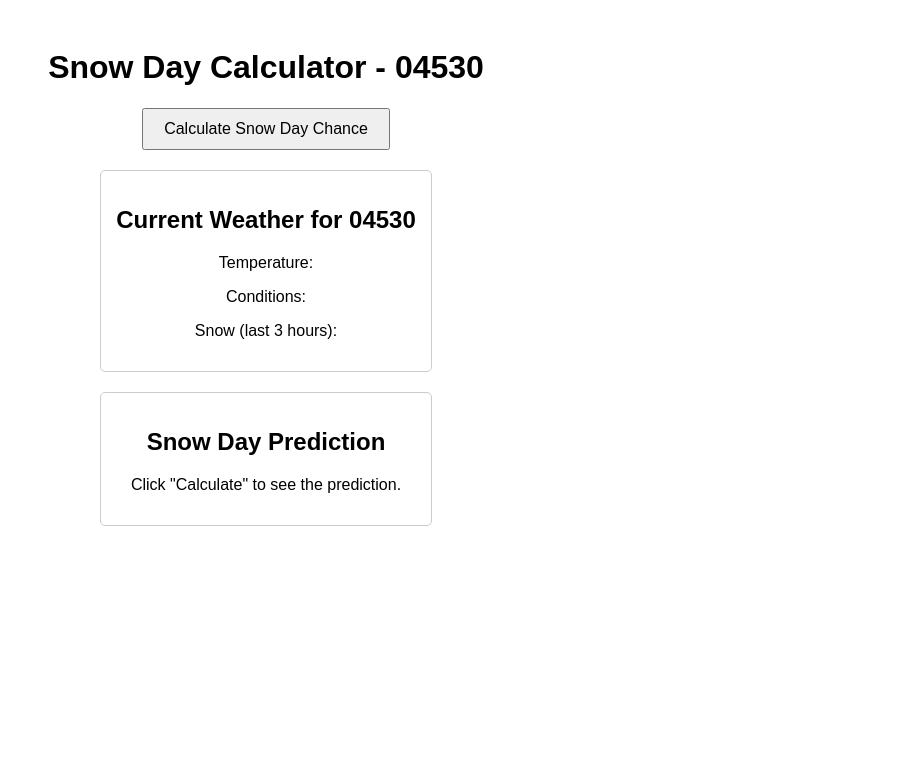
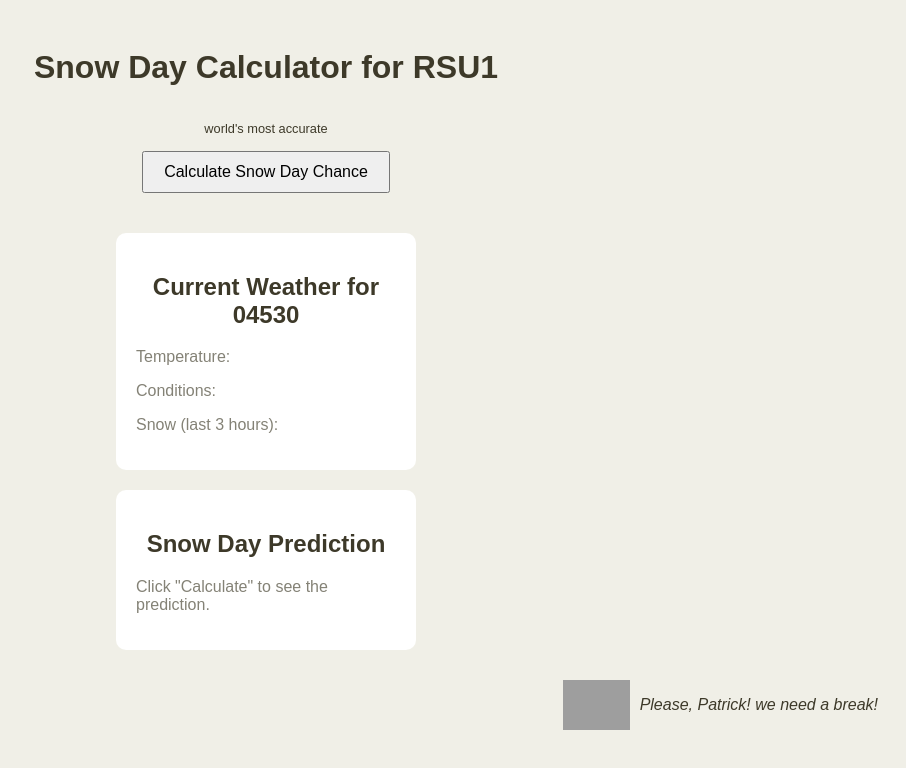
Before and after one commit to declan-wright/snowday-privacy-policy, a plain HTML site: page map.html in a window 1280 px wide. Shown: the whole page, without its empty margins (374-1280 px from the left). Drawn offline with Linux system fonts and the light colour scheme; grey boxes are pictures that could not be loaded.

Commit message:
map2.html

```diff
--- a/map.html
+++ b/map.html
@@ -3,7 +3,7 @@
 <head>
     <meta charset="UTF-8">
     <meta name="viewport" content="width=device-width, initial-scale=1.0">
-    <title>Snow Day Calculator - 04530</title>
+    <title>Snow Day Calculator - RSU1</title>
     <style>
         body {
             font-family: sans-serif;
@@ -11,26 +11,66 @@
             flex-direction: column;
             align-items: center;
             padding: 20px;
+            background-color: #f0efe7; /* Main background color */
+        }
+
+        h1 {
+            color: #3d3929; /* Heading text color */
+            text-align: center;
+        }
+
+        h2 {
+            color: #3d3929; /* Heading text color */
+            text-align: center;
         }
 
         #weatherData, #prediction {
-            border: 1px solid #ccc;
-            padding: 15px;
+            background-color: white; /* White background for boxes */
+            border-radius: 10px; /* More rounded corners */
+            padding: 20px; /* Increased padding */
             margin-top: 20px;
-            border-radius: 5px;
             width: 300px;
-            text-align: center;
+            text-align: left; /* Left-aligned text */
+            color: #848276; /* Text color within boxes */
+            box-sizing: border-box; /* To include padding in width */
         }
 
         button {
             padding: 10px 20px;
             font-size: 16px;
             cursor: pointer;
+            margin-bottom: 20px; /* Add some space below the button */
+        }
+
+        #bottomSection {
+            display: flex;
+            justify-content: flex-end;
+            align-items: center;
+            width: 100%;
+            margin-top: 30px;
+        }
+
+        #bottomSection img {
+            height: 50px; /* Adjust as needed for "fairly small" */
+            margin-right: 10px;
+        }
+
+        #bottomSection p {
+            color: #3d3929; /* Match heading color */
+            font-style: italic;
+        }
+
+        #subheading {
+            font-size: 0.8em;
+            color: #3d3929;
+            text-align: center;
+            margin-bottom: 15px;
         }
     </style>
 </head>
 <body>
-    <h1>Snow Day Calculator - 04530</h1>
+    <h1>Snow Day Calculator for RSU1</h1>
+    <p id="subheading">world's most accurate</p>
     <button id="calculateButton">Calculate Snow Day Chance</button>
 
     <div id="weatherData">
@@ -45,6 +85,11 @@
         <p id="predictionText">Click "Calculate" to see the prediction.</p>
     </div>
 
+    <div id="bottomSection">
+        <img src="https://www.pressherald.com/wp-content/uploads/sites/4/2011/04/m-bath-rsu1-superintendent-patrick-manuel.jpg" alt="Patrick Manuel">
+        <p>Please, Patrick! we need a break!</p>
+    </div>
+
     <script>
         const calculateButton = document.getElementById('calculateButton');
         const temperatureDisplay = document.getElementById('temperature');
@@ -52,7 +97,6 @@
         const snowDisplay = document.getElementById('snow');
         const predictionText = document.getElementById('predictionText');
 
-        // **IMPORTANT: Your API Key Integrated Here**
         const apiKey = '13775e967883e5baf5724020f7cf7c86';
         const zipCode = '04530';
         const apiUrl = `https://api.openweathermap.org/data/2.5/weather?zip=${zipCode},us&appid=${apiKey}&units=imperial`;
```
